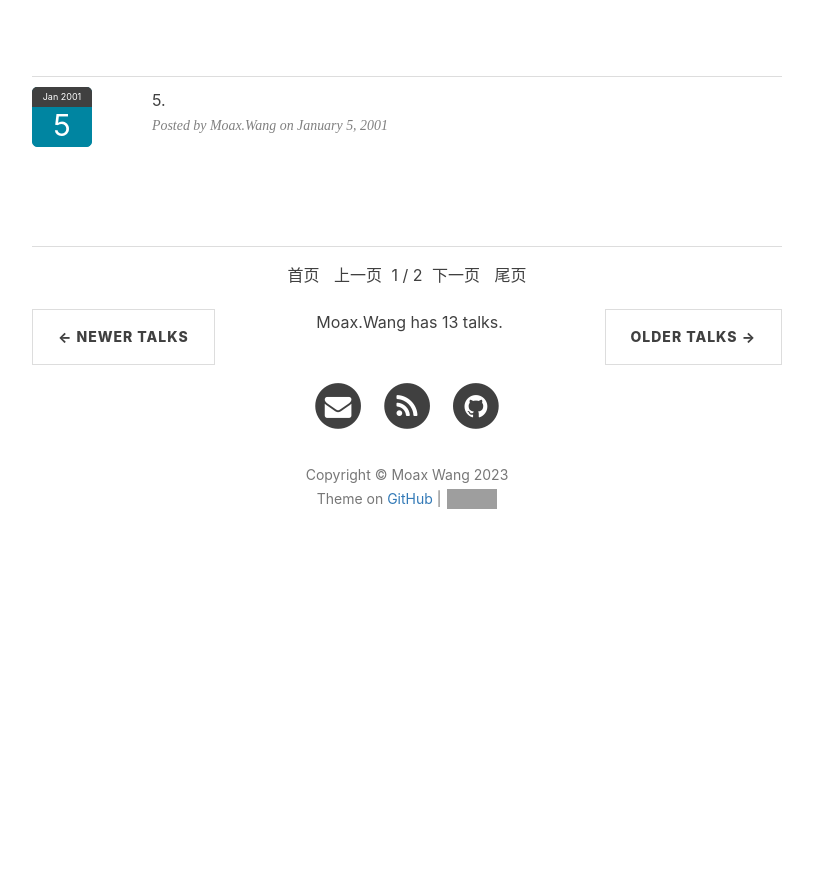
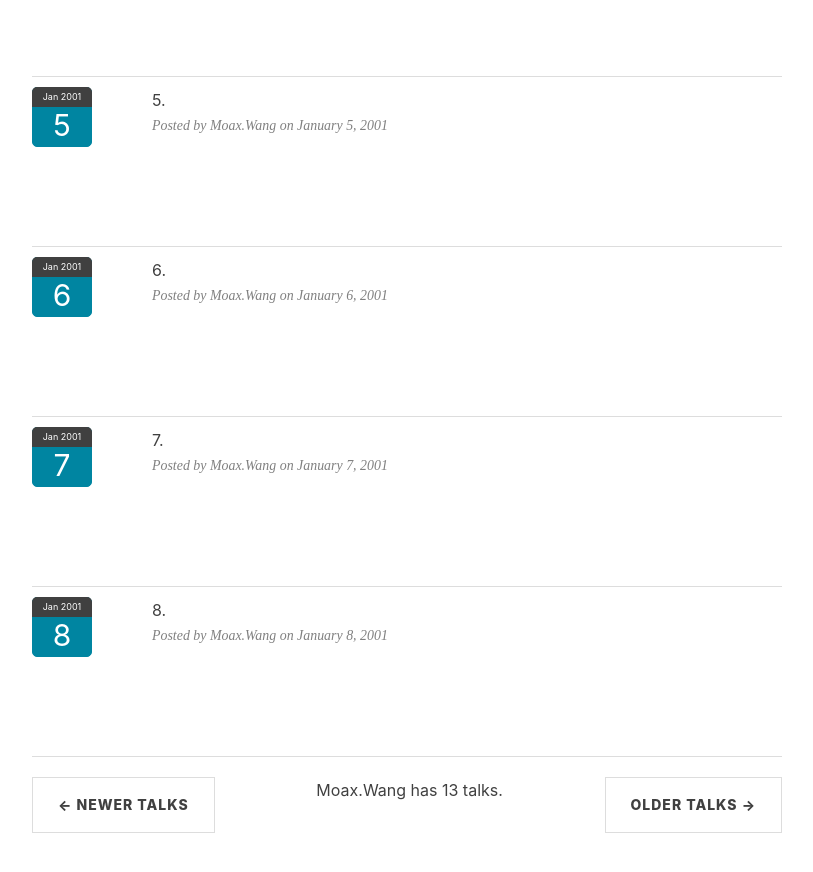
Before and after one commit to WinchellWang/winchellwang.github.io, a Jekyll site: the page built from 3talk.html, in a window 1280 px wide and 900 px high, scrolled down 1891 px. Shown: the top 872 px of the window, without its empty margins (233-1046 px from the left). Built offline with Jekyll 4.4.1, drawn with Linux system fonts in a browser that asks for light colours; nearby versions of some CDN libraries; comment, search, counter and statistics services are not loaded; before the commit the page ends 2494 px from its top, so only the background shows below that; grey boxes are pictures that could not be loaded.

Commit message:
Update 3talk.html

```diff
--- a/3talk.html
+++ b/3talk.html
@@ -136,9 +136,9 @@
 
 <div>
     <!--      已读 start      -->
-    <div id="hexo-talk-item1">
+    <!-- <div id="hexo-talk-item1"> -->
     <!-- 已读000开始 -->
-    {% for talk in site.data.talks2 %}
+    <!-- {% for talk in site.data.talks2 %}
     <div class="hexo-talk-item">
         <div class="page-action-calendar">
             <div class="sub-month">{{ talk.talkdate | date: "%b %Y" }}</div>
@@ -149,23 +149,23 @@
             <div class="hexo-talk-meta">Posted by Moax.Wang on {{ talk.talkdate | date: "%B %-d, %Y" }}</div>
         </div>
     </div>
-    {% endfor %}
+    {% endfor %} -->
     <!-- 已读000结束 -->
 
     <!-- 分页 开始 -->
-    <div class="hexo-talk-pagination">
+    <!-- <div class="hexo-talk-pagination">
         <a class="hexo-talk-button hexo-talk-firstpage" href="javascript:;"> -</a>
         <a class="hexo-talk-button hexo-talk-previouspage" href="javascript:;">-</a>
         <span class="hexo-talk-pagenum">-</span>
         <a class="hexo-talk-button hexo-talk-nextpage" href="javascript:;">-</a>
         <a class="hexo-talk-button hexo-talk-lastpage" href="javascript:;">-</a>
-    </div>
+    </div> -->
     <!-- 分页 结束 -->
 
     <!--      已读 start      -->
-    <div id="hexo-talk-item2">
+    <!-- <div id="hexo-talk-item2"> -->
     <!-- 已读000开始 -->
-    {% for talk in site.data.talks2 %}
+    <!-- {% for talk in site.data.talks2 %}
     <div class="hexo-talk-item">
         <div class="page-action-calendar">
             <div class="sub-month">{{ talk.talkdate | date: "%b %Y" }}</div>
@@ -176,17 +176,17 @@
             <div class="hexo-talk-meta">Posted by Moax.Wang on {{ talk.talkdate | date: "%B %-d, %Y" }}</div>
         </div>
     </div>
-    {% endfor %}
+    {% endfor %} -->
     <!-- 已读000结束 -->
 
     <!-- 分页 开始 -->
-    <div class="hexo-talk-pagination">
+    <!-- <div class="hexo-talk-pagination">
         <a class="hexo-talk-button hexo-talk-firstpage" href="javascript:;"> -</a>
         <a class="hexo-talk-button hexo-talk-previouspage" href="javascript:;">-</a>
         <span class="hexo-talk-pagenum">-</span>
         <a class="hexo-talk-button hexo-talk-nextpage" href="javascript:;">-</a>
         <a class="hexo-talk-button hexo-talk-lastpage" href="javascript:;">-</a>
-    </div>
+    </div> -->
     <!-- 分页 结束 -->
 
     <!--      我的说说 start      -->
@@ -207,18 +207,15 @@
     <!-- 说说000结束 -->
 
     <!-- 分页 开始 -->
-    <div class="hexo-talk-pagination">
+    <!-- <div class="hexo-talk-pagination">
         <a class="hexo-talk-button hexo-talk-firstpage" href="javascript:;"> 首页</a>
         <a class="hexo-talk-button hexo-talk-previouspage" href="javascript:;">上一页</a>
         <span class="hexo-talk-pagenum">2 / 3</span>
         <a class="hexo-talk-button hexo-talk-nextpage" href="javascript:;">下一页</a>
         <a class="hexo-talk-button hexo-talk-lastpage" href="javascript:;">尾页</a>
-    </div>
+    </div> -->
     <!-- 分页 结束 -->
 
-    </div>
-    <!--      我的说说 end      -->
-    <!-- Pager -->
     <ul class="pager">
         <li class="previous">
             <a class="hexo-talk-previouspage" href="javascript:;">&larr; Newer Talks</a>
@@ -234,6 +231,11 @@
             <a class="hexo-talk-nextpage" href="javascript:;">Older Talks &rarr;</a>
         </li>
     </ul>
+
+    </div>
+    <!--      我的说说 end      -->
+    <!-- Pager -->
+
 
 </div>
 
```
